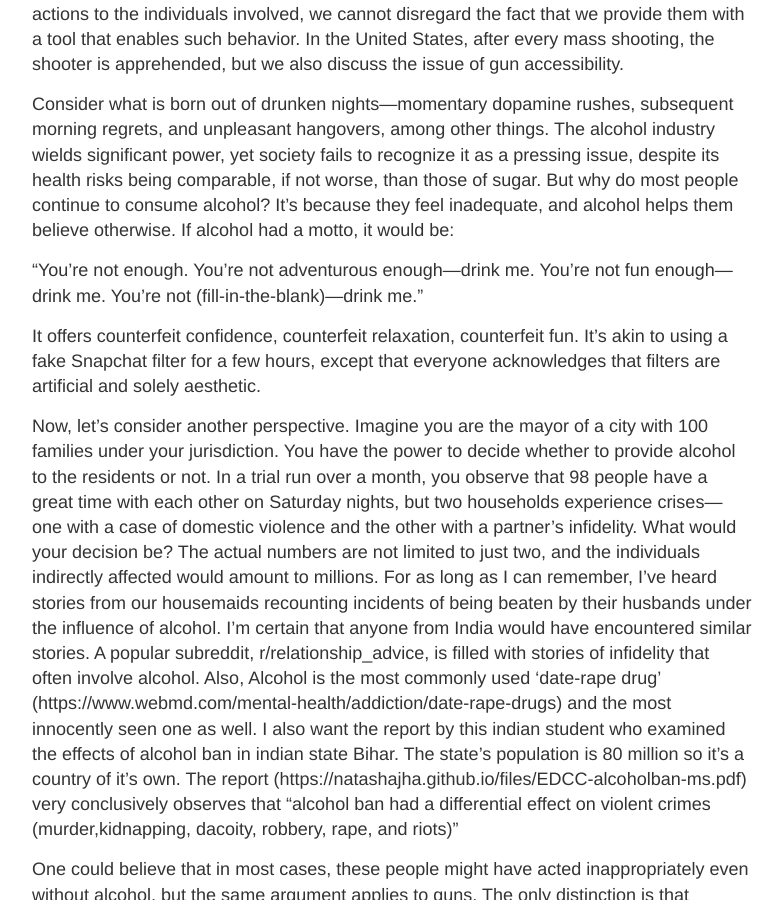
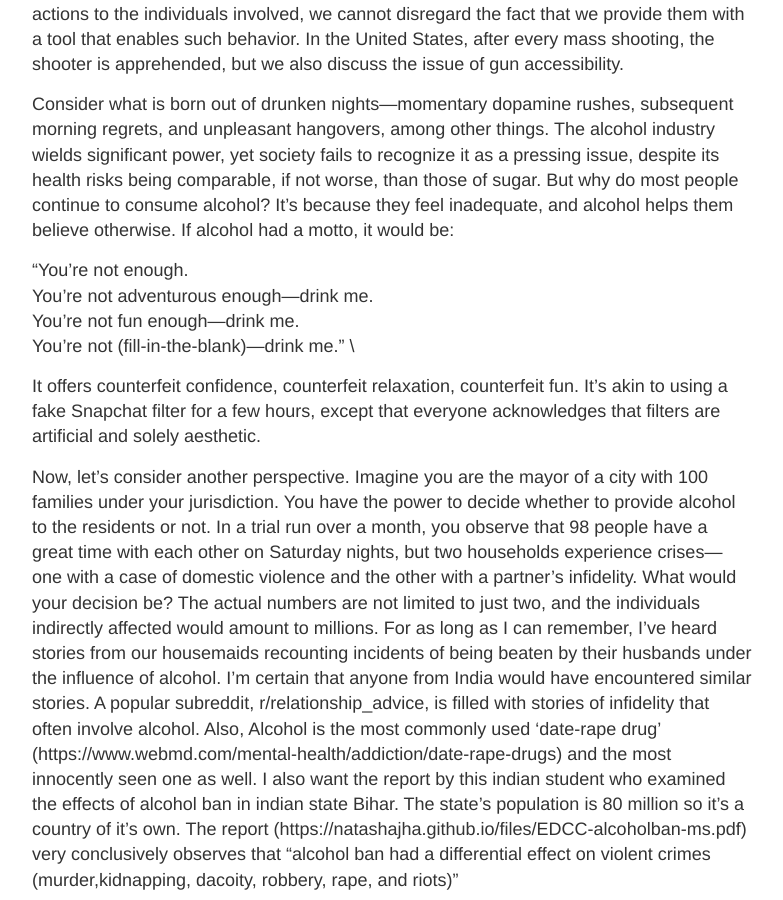
Before and after one commit to harora/harora.github.io, a Jekyll site: the page built from _posts/2023-07-05-alcohol.md, in a window 1280 px wide and 900 px high, scrolled down 608 px. Shown: the whole window, without its empty margins (248-1031 px from the left). Built offline with Jekyll 4.4.1, drawn with Linux system fonts in a browser that asks for light colours.

```diff
--- a/_posts/2023-07-05-alcohol.md
+++ b/_posts/2023-07-05-alcohol.md
@@ -11,10 +11,10 @@ What I intend to explore in this blog is a third perspective—the damage alcoho
 
 Consider what is born out of drunken nights—momentary dopamine rushes, subsequent morning regrets, and unpleasant hangovers, among other things. The alcohol industry wields significant power, yet society fails to recognize it as a pressing issue, despite its health risks being comparable, if not worse, than those of sugar. But why do most people continue to consume alcohol? It's because they feel inadequate, and alcohol helps them believe otherwise. If alcohol had a motto, it would be:
 
-"You're not enough.
-You're not adventurous enough—drink me.
-You're not fun enough—drink me.
-You're not (fill-in-the-blank)—drink me."
+"You're not enough. \
+You're not adventurous enough—drink me. \
+You're not fun enough—drink me. \
+You're not (fill-in-the-blank)—drink me." \
 
 It offers counterfeit confidence, counterfeit relaxation, counterfeit fun. It's akin to using a fake Snapchat filter for a few hours, except that everyone acknowledges that filters are artificial and solely aesthetic.
 
```
